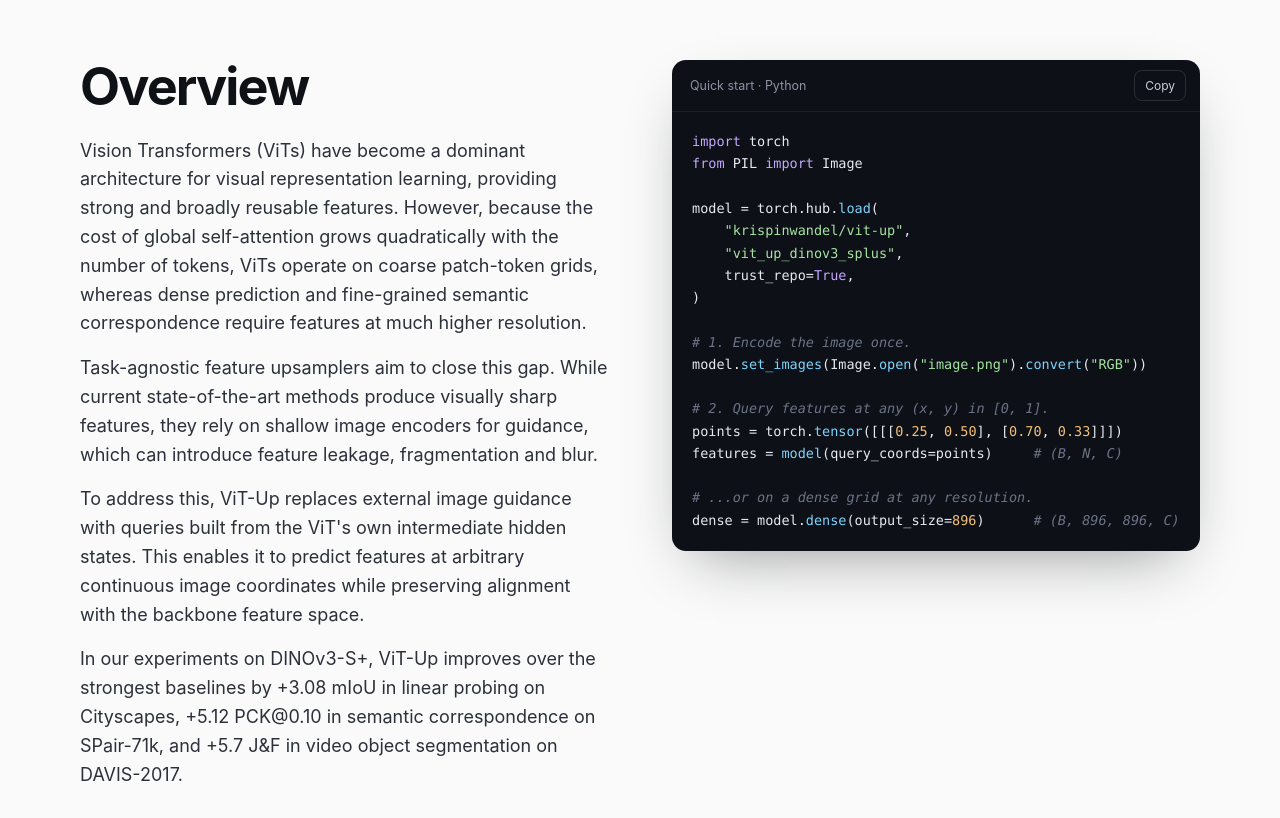
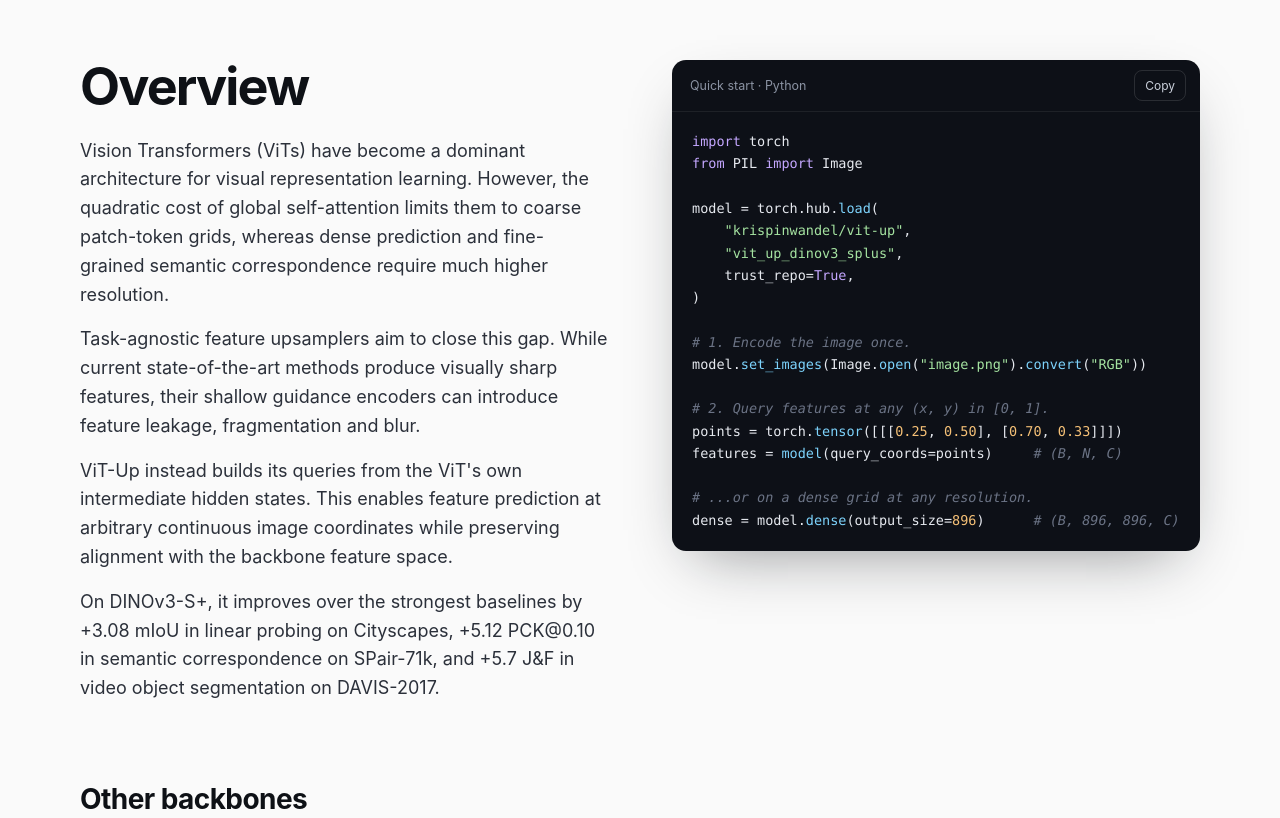
Before and after one commit to krispinwandel/vit-up, a plain HTML site: page index.html in a window 1280 px wide. Shown: the part 860-1678 px from the top of the page. Drawn offline with Linux system fonts and the light colour scheme.

Commit message:
Shorten overview

```diff
--- a/index.html
+++ b/index.html
@@ -547,10 +547,10 @@
         <div class="overview">
           <div>
             <h2>Overview</h2>
-            <p style="margin-top: 22px;">Vision Transformers (ViTs) have become a dominant architecture for visual representation learning, providing strong and broadly reusable features. However, because the cost of global self-attention grows quadratically with the number of tokens, ViTs operate on coarse patch-token grids, whereas dense prediction and fine-grained semantic correspondence require features at much higher resolution.</p>
-            <p>Task-agnostic feature upsamplers aim to close this gap. While current state-of-the-art methods produce visually sharp features, they rely on shallow image encoders for guidance, which can introduce feature leakage, fragmentation and blur.</p>
-            <p>To address this, ViT-Up replaces external image guidance with queries built from the ViT's own intermediate hidden states. This enables it to predict features at arbitrary continuous image coordinates while preserving alignment with the backbone feature space.</p>
-            <p>In our experiments on DINOv3-S+, ViT-Up improves over the strongest baselines by +3.08 mIoU in linear probing on Cityscapes, +5.12 PCK@0.10 in semantic correspondence on SPair-71k, and +5.7 J&amp;F in video object segmentation on DAVIS-2017.</p>
+            <p style="margin-top: 22px;">Vision Transformers (ViTs) have become a dominant architecture for visual representation learning. However, the quadratic cost of global self-attention limits them to coarse patch-token grids, whereas dense prediction and fine-grained semantic correspondence require much higher resolution.</p>
+            <p>Task-agnostic feature upsamplers aim to close this gap. While current state-of-the-art methods produce visually sharp features, their shallow guidance encoders can introduce feature leakage, fragmentation and blur.</p>
+            <p>ViT-Up instead builds its queries from the ViT's own intermediate hidden states. This enables feature prediction at arbitrary continuous image coordinates while preserving alignment with the backbone feature space.</p>
+            <p>On DINOv3-S+, it improves over the strongest baselines by +3.08 mIoU in linear probing on Cityscapes, +5.12 PCK@0.10 in semantic correspondence on SPair-71k, and +5.7 J&amp;F in video object segmentation on DAVIS-2017.</p>
           </div>
           <div class="code" id="quickstart">
             <div class="code-bar"><span>Quick start · Python</span><button class="copy" type="button" data-copy="quickstart-code">Copy</button></div>
```
